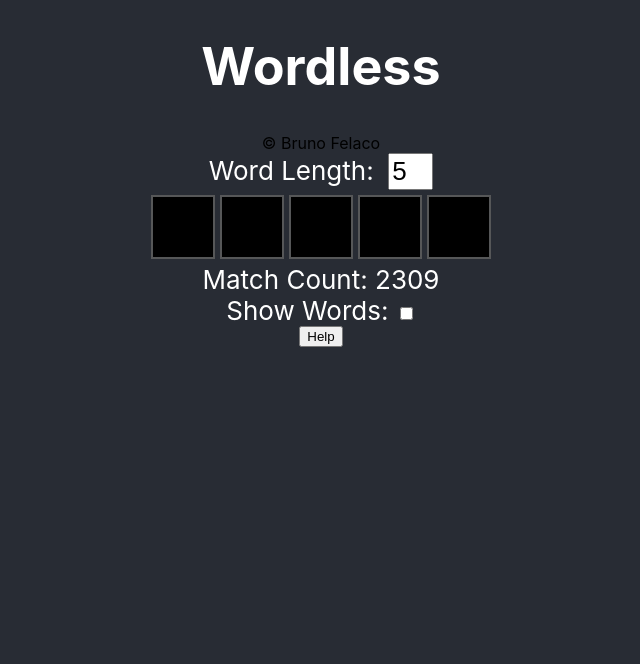
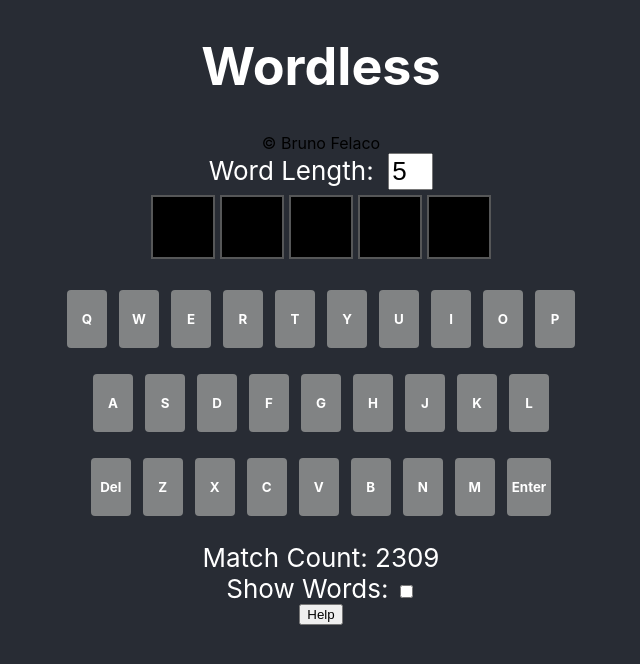
Before and after one commit to bfelaco/wordless, a React (Create React App) app: page / in a window 1280 px wide. Shown: the top 664 px of the page, without its empty margins (319-959 px from the left). Built offline with nearby package versions, Linux system fonts and the light colour scheme.

Commit message:
WIP: Keyboard.

```diff
--- a/src/App.css
+++ b/src/App.css
@@ -1,3 +1,45 @@
+.dark {
+  --color-present: var(--darkendYellow);
+  --color-correct: var(--darkendGreen);
+  --color-absent: var(--color-tone-4);
+  --tile-text-color: var(--color-tone-1);
+  --key-text-color: var(--color-tone-1);
+  --key-evaluated-text-color: var(--color-tone-1);
+  --key-bg: var(--color-tone-2);
+  --key-bg-present: var(--color-present);
+  --key-bg-correct: var(--color-correct);
+  --key-bg-absent: var(--color-absent);
+  --modal-content-bg: var(--color-tone-7);
+
+  --color-tone-1: #ffffff;
+  --color-tone-2: #818384;
+  --color-tone-3: #565758;
+  --color-tone-4: #3a3a3c;
+  --color-tone-5: #272729;
+  --color-tone-6: #1a1a1b;
+  --color-tone-7: #121213;
+  --color-tone-8: #ffffff;
+  --color-tone-9: #424242;
+  --color-tone-10: #dfdfdf;
+  --color-tone-11: #dfdfdf;
+  --color-tone-12: #dfdfdf;
+  --color-nav-hover: #2f2f31;
+  --opacity-50: rgba(0, 0, 0, 0.5);
+  --error-background: var(--color-tone-7);
+  --icon-disabled: #59595a;
+  --promo-icon-height: 27px;
+  --promo-icon-width: 27px;
+  --promo-icon-bg-size: 35px;
+  --promo-icon-padding: 4px;
+  --promo-icon-height: 40px;
+  --promo-icon-width: 40px;
+  --promo-icon-padding: 0px;
+  --svg-arrow-fill: var(--color-tone-7);
+  --svg-arrow-stroke: white;
+  --svg-arrow-fill-hover: white;
+  --svg-arrow-stroke-hover: black;
+}
+
 .App {
   background-color: #282c34;
   text-align: center;
@@ -144,3 +186,45 @@
 .App-help-header {
   color: white;
 }
+
+/* .App-keyboard button {
+  background-color: rgb(129, 131, 132);
+  font-size: calc(10px + 2vmin);
+  color: white;
+  margin-right: 5px;
+  margin-bottom: 5px;
+} */
+
+.App-keyboard {
+  display: flex;
+  justify-content: center;
+  width: 100%;
+  margin: 1em auto 1em;
+  touch-action: manipulation;
+}
+
+.App-key {
+  font-family: inherit;
+  font-weight: bold;
+  border: 0;
+  padding: 5px;
+  margin: 0 6px 0;
+  height: 58px;
+  border-radius: 4px;
+  cursor: pointer;
+  -webkit-user-select: none;
+  -moz-user-select: none;
+  -ms-user-select: none;
+  user-select: none;
+  background-color: var(--key-bg);
+  color: var(--key-text-color);
+
+  min-width: 3em;
+  /*
+  flex: 1;
+  display: flex;
+  justify-content: center;
+  */
+  align-items: center;
+  -webkit-tap-highlight-color: rgba(0, 0, 0, 0.3);
+}
--- a/src/App.tsx
+++ b/src/App.tsx
@@ -18,7 +18,7 @@ export default function App() {
 
   // Use of 'key' in Board below ensures that the board is reset when the wordLength changes.
   return (
-    <div className='App'>
+    <div className='App dark'>
       <header className='App-header'>
         <h1>Wordless</h1>
       </header>
--- a/src/board.tsx
+++ b/src/board.tsx
@@ -3,6 +3,7 @@ import { LetterGuess, GuessResult } from './solver';
 import useWordGuessState, { WordGuessState } from './word-guess-state';
 import { Position, moveRight, moveLeft, moveUp, moveDown } from './position-utils';
 import WordResults from './word-results';
+import { Keyboard } from './keyboard';
 
 const ColorSequence: GuessResult[] = [
   GuessResult.UNKNOWN,
@@ -27,6 +28,7 @@ export const Board = ({ wordLength }: { wordLength: number }) => {
   return (
     <>
       <WordGrid wordGuessState={wordGuessState} />
+      <Keyboard />
       <WordResults
         wordGuesses={wordGuessState.wordGuesses}
         wordLength={wordGuessState.wordLength}
--- /dev/null
+++ b/src/keyboard.tsx
@@ -0,0 +1,23 @@
+import React, { PropsWithRef } from 'react';
+
+const Letter = ({ children }: { children: string }) => (
+  <button type='button' data-key={children} className='App-key'>
+    {children}
+  </button>
+);
+
+const LetterRow = ({ children }: { children: string }) => (
+  <div className='App-keyboard'>
+    {children.split(' ').map((letter) => (
+      <Letter key={letter}>{letter}</Letter>
+    ))}
+  </div>
+);
+
+export const Keyboard = (props: PropsWithRef<object>) => (
+  <div>
+    <LetterRow>Q W E R T Y U I O P</LetterRow>
+    <LetterRow>A S D F G H J K L</LetterRow>
+    <LetterRow>Del Z X C V B N M Enter</LetterRow>
+  </div>
+);
```
